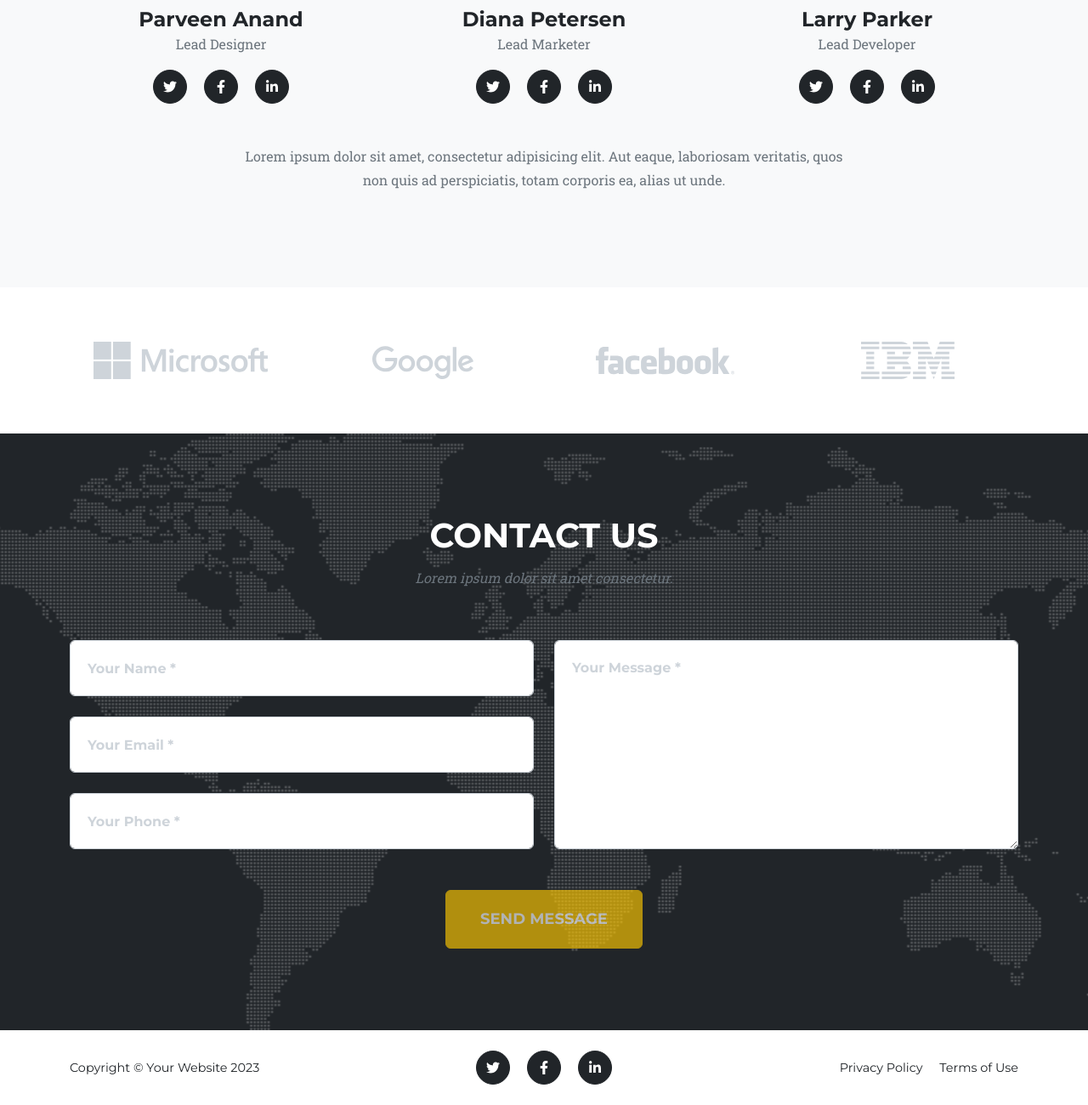
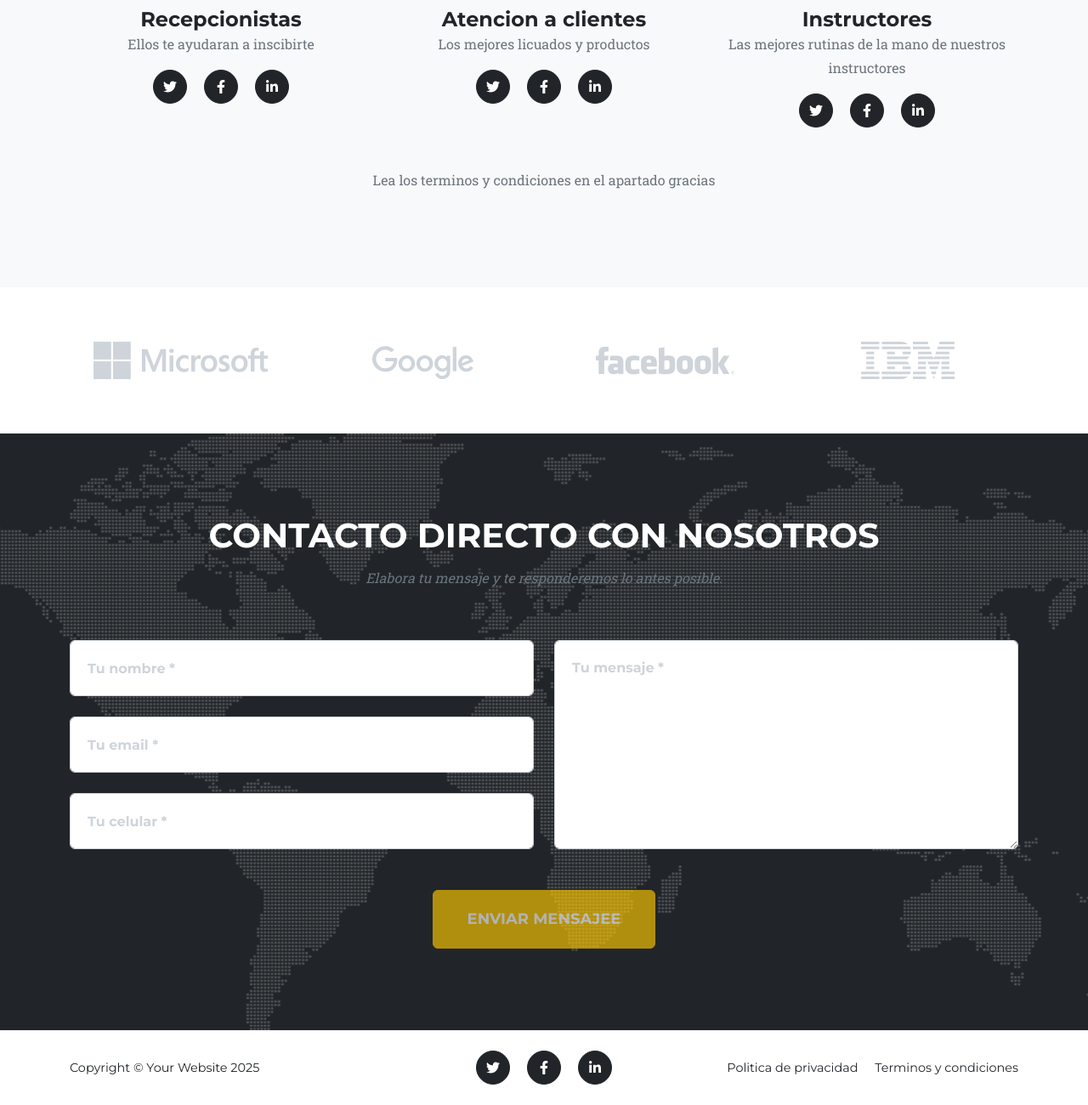
Before and after one commit to davidNavarreteMartinez/Pagina_Publica, a plain HTML site: page index.html in a window 1280 px wide. Shown: the part 4531-5831 px from the top of the page at 85% size. Drawn offline with nearby package versions, Linux system fonts and the light colour scheme.

```diff
--- a/index.html
+++ b/index.html
@@ -246,15 +246,15 @@
         <section class="page-section bg-light" id="team">
             <div class="container">
                 <div class="text-center">
-                    <h2 class="section-heading text-uppercase">Our Amazing Team</h2>
-                    <h3 class="section-subheading text-muted">Lorem ipsum dolor sit amet consectetur.</h3>
+                    <h2 class="section-heading text-uppercase">Nuestro Equipo</h2>
+                    <h3 class="section-subheading text-muted">En este gimnacio contamos con:</h3>
                 </div>
                 <div class="row">
                     <div class="col-lg-4">
                         <div class="team-member">
                             <img class="mx-auto rounded-circle" src="assets/img/team/1.jpg" alt="..." />
-                            <h4>Parveen Anand</h4>
-                            <p class="text-muted">Lead Designer</p>
+                            <h4>Recepcionistas</h4>
+                            <p class="text-muted">Ellos te ayudaran a inscibirte</p>
                             <a class="btn btn-dark btn-social mx-2" href="#!" aria-label="Parveen Anand Twitter Profile"><i class="fab fa-twitter"></i></a>
                             <a class="btn btn-dark btn-social mx-2" href="#!" aria-label="Parveen Anand Facebook Profile"><i class="fab fa-facebook-f"></i></a>
                             <a class="btn btn-dark btn-social mx-2" href="#!" aria-label="Parveen Anand LinkedIn Profile"><i class="fab fa-linkedin-in"></i></a>
@@ -263,8 +263,8 @@
                     <div class="col-lg-4">
                         <div class="team-member">
                             <img class="mx-auto rounded-circle" src="assets/img/team/2.jpg" alt="..." />
-                            <h4>Diana Petersen</h4>
-                            <p class="text-muted">Lead Marketer</p>
+                            <h4>Atencion a clientes</h4>
+                            <p class="text-muted">Los mejores licuados y productos</p>
                             <a class="btn btn-dark btn-social mx-2" href="#!" aria-label="Diana Petersen Twitter Profile"><i class="fab fa-twitter"></i></a>
                             <a class="btn btn-dark btn-social mx-2" href="#!" aria-label="Diana Petersen Facebook Profile"><i class="fab fa-facebook-f"></i></a>
                             <a class="btn btn-dark btn-social mx-2" href="#!" aria-label="Diana Petersen LinkedIn Profile"><i class="fab fa-linkedin-in"></i></a>
@@ -273,8 +273,8 @@
                     <div class="col-lg-4">
                         <div class="team-member">
                             <img class="mx-auto rounded-circle" src="assets/img/team/3.jpg" alt="..." />
-                            <h4>Larry Parker</h4>
-                            <p class="text-muted">Lead Developer</p>
+                            <h4>Instructores</h4>
+                            <p class="text-muted">Las mejores rutinas de la mano de nuestros instructores</p>
                             <a class="btn btn-dark btn-social mx-2" href="#!" aria-label="Larry Parker Twitter Profile"><i class="fab fa-twitter"></i></a>
                             <a class="btn btn-dark btn-social mx-2" href="#!" aria-label="Larry Parker Facebook Profile"><i class="fab fa-facebook-f"></i></a>
                             <a class="btn btn-dark btn-social mx-2" href="#!" aria-label="Larry Parker LinkedIn Profile"><i class="fab fa-linkedin-in"></i></a>
@@ -282,7 +282,7 @@
                     </div>
                 </div>
                 <div class="row">
-                    <div class="col-lg-8 mx-auto text-center"><p class="large text-muted">Lorem ipsum dolor sit amet, consectetur adipisicing elit. Aut eaque, laboriosam veritatis, quos non quis ad perspiciatis, totam corporis ea, alias ut unde.</p></div>
+                    <div class="col-lg-8 mx-auto text-center"><p class="large text-muted">Lea los terminos y condiciones en el apartado gracias</p></div>
                 </div>
             </div>
         </section>
@@ -309,8 +309,8 @@
         <section class="page-section" id="contact">
             <div class="container">
                 <div class="text-center">
-                    <h2 class="section-heading text-uppercase">Contact Us</h2>
-                    <h3 class="section-subheading text-muted">Lorem ipsum dolor sit amet consectetur.</h3>
+                    <h2 class="section-heading text-uppercase">Contacto directo con nosotros</h2>
+                    <h3 class="section-subheading text-muted">Elabora tu mensaje y te responderemos lo antes posible.</h3>
                 </div>
                 <!-- * * * * * * * * * * * * * * *-->
                 <!-- * * SB Forms Contact Form * *-->
@@ -324,26 +324,26 @@
                         <div class="col-md-6">
                             <div class="form-group">
                                 <!-- Name input-->
-                                <input class="form-control" id="name" type="text" placeholder="Your Name *" data-sb-validations="required" />
-                                <div class="invalid-feedback" data-sb-feedback="name:required">A name is required.</div>
+                                <input class="form-control" id="name" type="text" placeholder="Tu nombre *" data-sb-validations="required" />
+                                <div class="invalid-feedback" data-sb-feedback="name:required">se requiere un nombre.</div>
                             </div>
                             <div class="form-group">
                                 <!-- Email address input-->
-                                <input class="form-control" id="email" type="email" placeholder="Your Email *" data-sb-validations="required,email" />
-                                <div class="invalid-feedback" data-sb-feedback="email:required">An email is required.</div>
-                                <div class="invalid-feedback" data-sb-feedback="email:email">Email is not valid.</div>
+                                <input class="form-control" id="email" type="email" placeholder="Tu email *" data-sb-validations="required,email" />
+                                <div class="invalid-feedback" data-sb-feedback="email:required">Se requiere un email.</div>
+                                <div class="invalid-feedback" data-sb-feedback="email:email">El email no es valido.</div>
                             </div>
                             <div class="form-group mb-md-0">
                                 <!-- Phone number input-->
-                                <input class="form-control" id="phone" type="tel" placeholder="Your Phone *" data-sb-validations="required" />
-                                <div class="invalid-feedback" data-sb-feedback="phone:required">A phone number is required.</div>
+                                <input class="form-control" id="phone" type="tel" placeholder="Tu celular *" data-sb-validations="required" />
+                                <div class="invalid-feedback" data-sb-feedback="phone:required">Se requiere un numero de telefono.</div>
                             </div>
                         </div>
                         <div class="col-md-6">
                             <div class="form-group form-group-textarea mb-md-0">
                                 <!-- Message input-->
-                                <textarea class="form-control" id="message" placeholder="Your Message *" data-sb-validations="required"></textarea>
-                                <div class="invalid-feedback" data-sb-feedback="message:required">A message is required.</div>
+                                <textarea class="form-control" id="message" placeholder="Tu mensaje *" data-sb-validations="required"></textarea>
+                                <div class="invalid-feedback" data-sb-feedback="message:required">Un mensaje es requerido.</div>
                             </div>
                         </div>
                     </div>
@@ -363,9 +363,9 @@
                     <!---->
                     <!-- This is what your users will see when there is-->
                     <!-- an error submitting the form-->
-                    <div class="d-none" id="submitErrorMessage"><div class="text-center text-danger mb-3">Error sending message!</div></div>
+                    <div class="d-none" id="submitErrorMessage"><div class="text-center text-danger mb-3">Error enviando el mensaje!</div></div>
                     <!-- Submit Button-->
-                    <div class="text-center"><button class="btn btn-primary btn-xl text-uppercase disabled" id="submitButton" type="submit">Send Message</button></div>
+                    <div class="text-center"><button class="btn btn-primary btn-xl text-uppercase disabled" id="submitButton" type="submit">Enviar mensajee</button></div>
                 </form>
             </div>
         </section>
@@ -373,15 +373,15 @@
         <footer class="footer py-4">
             <div class="container">
                 <div class="row align-items-center">
-                    <div class="col-lg-4 text-lg-start">Copyright &copy; Your Website 2023</div>
+                    <div class="col-lg-4 text-lg-start">Copyright &copy; Your Website 2025</div>
                     <div class="col-lg-4 my-3 my-lg-0">
                         <a class="btn btn-dark btn-social mx-2" href="#!" aria-label="Twitter"><i class="fab fa-twitter"></i></a>
                         <a class="btn btn-dark btn-social mx-2" href="#!" aria-label="Facebook"><i class="fab fa-facebook-f"></i></a>
                         <a class="btn btn-dark btn-social mx-2" href="#!" aria-label="LinkedIn"><i class="fab fa-linkedin-in"></i></a>
                     </div>
                     <div class="col-lg-4 text-lg-end">
-                        <a class="link-dark text-decoration-none me-3" href="#!">Privacy Policy</a>
-                        <a class="link-dark text-decoration-none" href="#!">Terms of Use</a>
+                        <a class="link-dark text-decoration-none me-3" href="#!">Politica de privacidad</a>
+                        <a class="link-dark text-decoration-none" href="#!">Terminos y condiciones</a>
                     </div>
                 </div>
             </div>
```
Also changed, not shown: assets/img/team/1.jpg, assets/img/team/2.jpg, assets/img/team/3.jpg.
